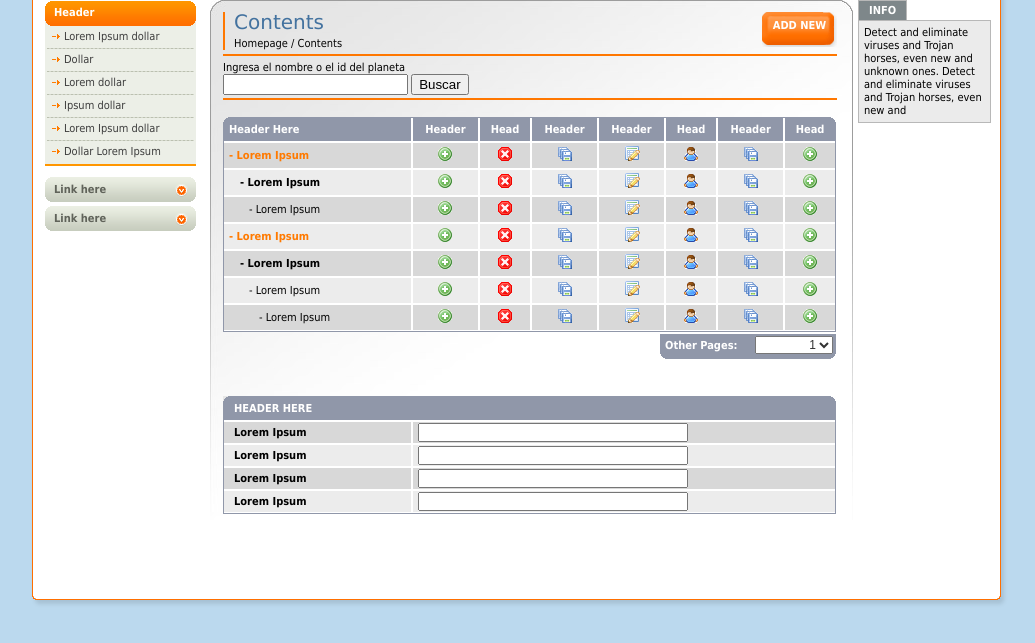
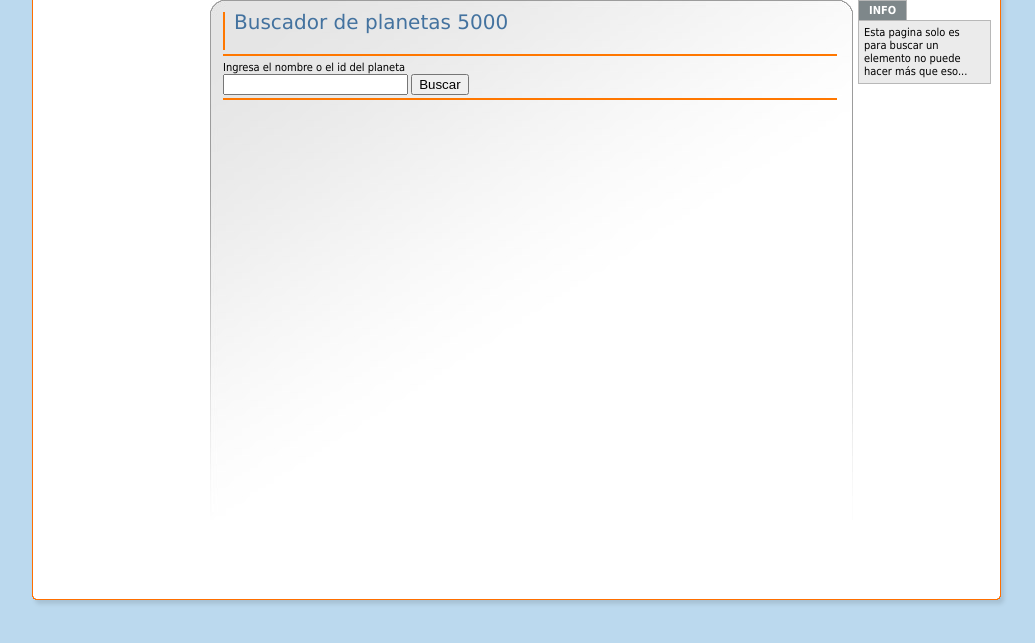
Before and after one commit to miusarname2/PHP_Docs, a PHP site: page / in a window 1280 px wide. Shown: the part 106-749 px from the top of the page, without its empty margins (123-1158 px from the left). Run offline with PHP 8.4, Linux system fonts and the light colour scheme.

Commit message:
feat: :sparkles: Se completa el punto 1

```diff
--- a/project/punto1/Scripts/Logic/Logic.php
+++ b/project/punto1/Scripts/Logic/Logic.php
@@ -1,5 +1,5 @@
 <?php
-$planetas=["Sol","Mercurio","Venus","Tierra","Marte","Jupiter","Saturno","Urano","Neptuno"];
+$planetas=[array("nombre"=>"Sol","Habitado"=>"Deshabitado"),"Mercurio","Venus","Tierra","Marte","Jupiter","Saturno","Urano","Neptuno"];
 
 if (is_numeric($_POST["Planet"]) ){
     $temp_toReturn=$planetas[intval($_POST["Planet"])];
--- a/project/punto1/index.html
+++ b/project/punto1/index.html
@@ -22,7 +22,7 @@
           </ul>
         </div>
         <div id="middle">
-          <div id="left-column">
+          <div id="left-column" style="visibility: hidden;">
             <h3>Header</h3>
             <ul class="nav">
               <li><a href="#">Lorem Ipsum dollar</a></li>
@@ -34,9 +34,9 @@
             </ul>
             <a href="#" class="link">Link here</a> <a href="#" class="link">Link here</a> </div>
           <div id="center-column">
-            <div class="top-bar"> <a href="#" class="button">ADD NEW </a>
-              <h1>Contents</h1>
-              <div class="breadcrumbs"><a href="#">Homepage</a> / <a href="#">Contents</a></div>
+            <div class="top-bar">
+              <h1>Buscador de planetas 5000</h1>
+              <div class="breadcrumbs" style="visibility: hidden;"><a href="#">Homepage</a> / <a href="#">Contents</a></div>
             </div>
             <br />
             <div class="select-bar">
@@ -46,8 +46,8 @@
                     <input type="submit" value="Buscar">
                 </form>
             </div>
-            <div class="table"> <img src="img/bg-th-left.gif" width="8" height="7" alt="" class="left" /> <img src="img/bg-th-right.gif" width="7" height="7" alt="" class="right" />
-              <table class="listing" cellpadding="0" cellspacing="0">
+            <div class="table" style="visibility: hidden;"> <img src="img/bg-th-left.gif" width="8" height="7" alt="" class="left" /> <img src="img/bg-th-right.gif" width="7" height="7" alt="" class="right" />
+              <table class="listing" cellpadding="0" cellspacing="0" style="visibility: hidden;">
                 <tr>
                   <th class="first" width="177">Header Here</th>
                   <th>Header</th>
@@ -135,7 +135,7 @@
                 </select>
               </div>
             </div>
-            <div class="table"> <img src="img/bg-th-left.gif" width="8" height="7" alt="" class="left" /> <img src="img/bg-th-right.gif" width="7" height="7" alt="" class="right" />
+            <div class="table" style="visibility: hidden;"> <img src="img/bg-th-left.gif" width="8" height="7" alt="" class="left" /> <img src="img/bg-th-right.gif" width="7" height="7" alt="" class="right" />
               <table class="listing form" cellpadding="0" cellspacing="0">
                 <tr>
                   <th class="full" colspan="2">Header Here</th>
@@ -161,7 +161,7 @@
             </div>
           </div>
           <div id="right-column"> <strong class="h">INFO</strong>
-            <div class="box">Detect and eliminate viruses and Trojan horses, even new and unknown ones. Detect and eliminate viruses and Trojan horses, even new and </div>
+            <div class="box">Esta pagina solo es para buscar un elemento no puede hacer más que eso... </div>
           </div>
         </div>
         <div id="footer"></div>
```
